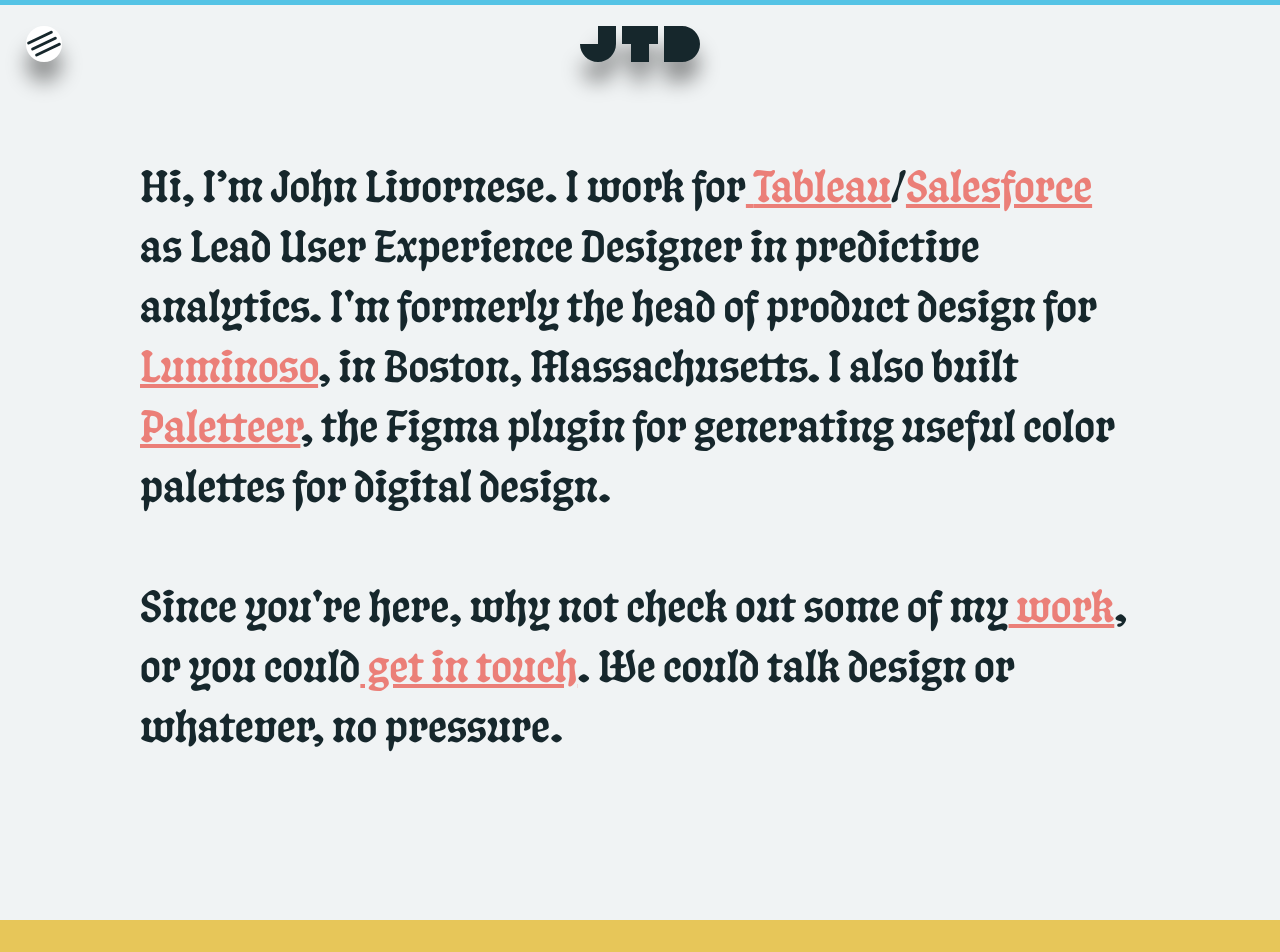
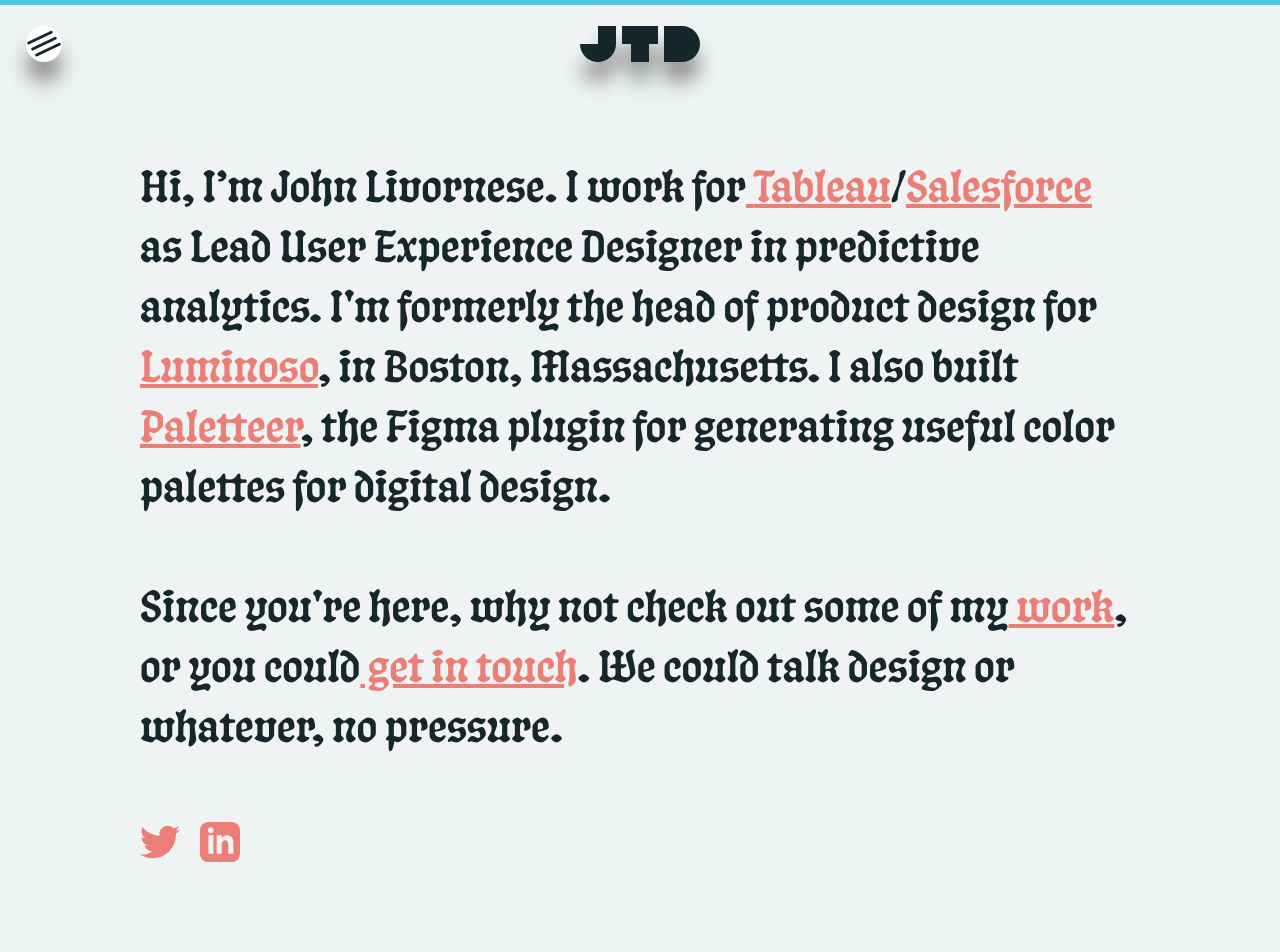
Before and after one commit to johnthedesigner/jtd, a Next.js app: page /about in a window 1280 px wide. Shown: the top 952 px of the page. Built offline with nearby package versions, Linux system fonts and the light colour scheme.

Commit message:
Add metadata and social links

```diff
--- a/pages/about.js
+++ b/pages/about.js
@@ -1,10 +1,64 @@
+import Head from 'next/head'
 import Link from 'next/link'
 
 import Layout from '../components/Layout'
 
+const title =
+    'About John the Designer – Boston-Area Product Designer John Livornese'
+const description =
+    'Where have I worked? What kind of work do I do? Answers to these questions and more are just a click away!'
+
 const About = () => {
+    const TwitterIcon = () => {
+        return (
+            <svg
+                className="social-icon"
+                width="24"
+                height="24"
+                viewBox="0 0 24 24"
+                fill="none"
+                xmlns="http://www.w3.org/2000/svg"
+            >
+                <g clipPath="url(#clip0_138_6716)">
+                    <path
+                        d="M24 4.55699C23.117 4.94899 22.168 5.21299 21.172 5.33199C22.189 4.72299 22.97 3.75799 23.337 2.60799C22.386 3.17199 21.332 3.58199 20.21 3.80299C19.313 2.84599 18.032 2.24799 16.616 2.24799C13.437 2.24799 11.101 5.21399 11.819 8.29299C7.728 8.08799 4.1 6.12799 1.671 3.14899C0.381 5.36199 1.002 8.25699 3.194 9.72299C2.388 9.69699 1.628 9.47599 0.965 9.10699C0.911 11.388 2.546 13.522 4.914 13.997C4.221 14.185 3.462 14.229 2.69 14.081C3.316 16.037 5.134 17.46 7.29 17.5C5.22 19.123 2.612 19.848 0 19.54C2.179 20.937 4.768 21.752 7.548 21.752C16.69 21.752 21.855 14.031 21.543 7.10599C22.505 6.41099 23.34 5.54399 24 4.55699V4.55699Z"
+                        fill="currentColor"
+                    />
+                </g>
+                <defs>
+                    <clipPath id="clip0_138_6716">
+                        <rect width="24" height="24" fill="white" />
+                    </clipPath>
+                </defs>
+            </svg>
+        )
+    }
+
+    const LinkedinIcon = () => {
+        return (
+            <svg
+                className="social-icon"
+                width="24"
+                height="24"
+                viewBox="0 0 24 24"
+                fill="none"
+                xmlns="http://www.w3.org/2000/svg"
+            >
+                <path
+                    d="M19 0H5C2.239 0 0 2.239 0 5V19C0 21.761 2.239 24 5 24H19C21.762 24 24 21.761 24 19V5C24 2.239 21.762 0 19 0ZM8 19H5V8H8V19ZM6.5 6.732C5.534 6.732 4.75 5.942 4.75 4.968C4.75 3.994 5.534 3.204 6.5 3.204C7.466 3.204 8.25 3.994 8.25 4.968C8.25 5.942 7.467 6.732 6.5 6.732ZM20 19H17V13.396C17 10.028 13 10.283 13 13.396V19H10V8H13V9.765C14.396 7.179 20 6.988 20 12.241V19Z"
+                    fill="currentColor"
+                />
+            </svg>
+        )
+    }
+
     return (
         <Layout>
+            <Head>
+                <title>{title}</title>
+                <meta property="og:title" content={title} key="title" />
+                <meta name="description" content={description} />
+            </Head>
             <div className="text-container">
                 <p className="intro-copy__headline">
                     Hi, I’m John Livornese. I work for
@@ -58,6 +112,22 @@
                     , or you could
                     <a href="mailto:john@johnthedesigner.com"> get in touch</a>.
                     We could talk design or whatever, no pressure.
+                    <br />
+                    <br />
+                    <div>
+                        <a
+                            href="https://twitter.com/whatwouldjohndo"
+                            target="_blank"
+                        >
+                            <TwitterIcon />
+                        </a>
+                        <a
+                            href="https://www.linkedin.com/in/johnlivornese/"
+                            target="_blank"
+                        >
+                            <LinkedinIcon />
+                        </a>
+                    </div>
                 </p>
             </div>
         </Layout>
--- a/styles/globals.css
+++ b/styles/globals.css
@@ -185,6 +185,12 @@
 
 * {
     box-sizing: border-box;
+}
+
+.social-icon {
+    width: 2rem;
+    height: 2rem;
+    margin-right: 1rem;
 }
 
 .global-header {
```
Also changed, not shown: pages/index.js (+7 -6 lines), pages/work/answers-first.js (+11 -0 lines), pages/work/colors.js (+11 -1 lines), pages/work/comparisons.js (+11 -1 lines), pages/work/filtering.js (+11 -0 lines), pages/work/highlights.js (+11 -2 lines), pages/work/index.js (+10 -0 lines), pages/work/workflow.js (+11 -0 lines).
